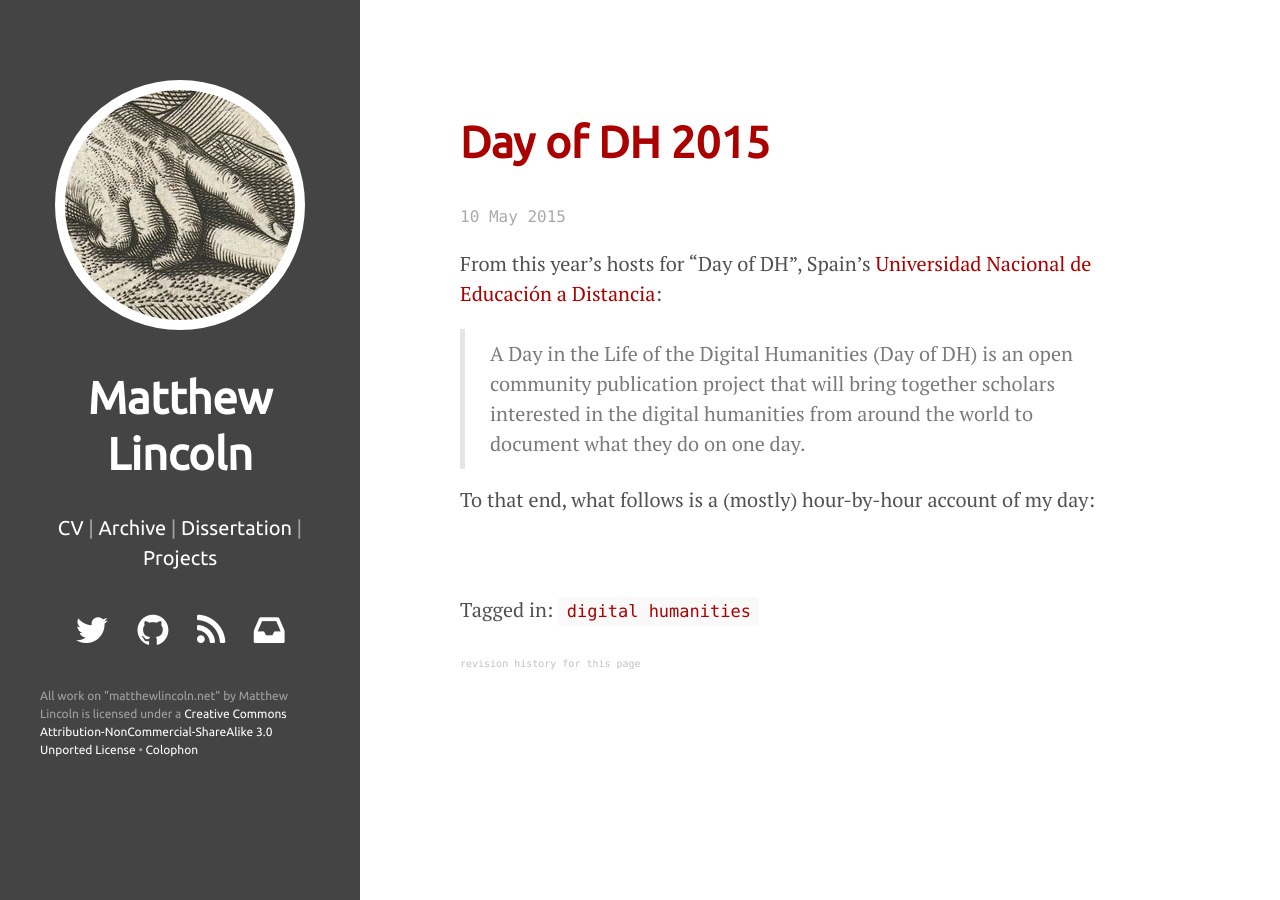
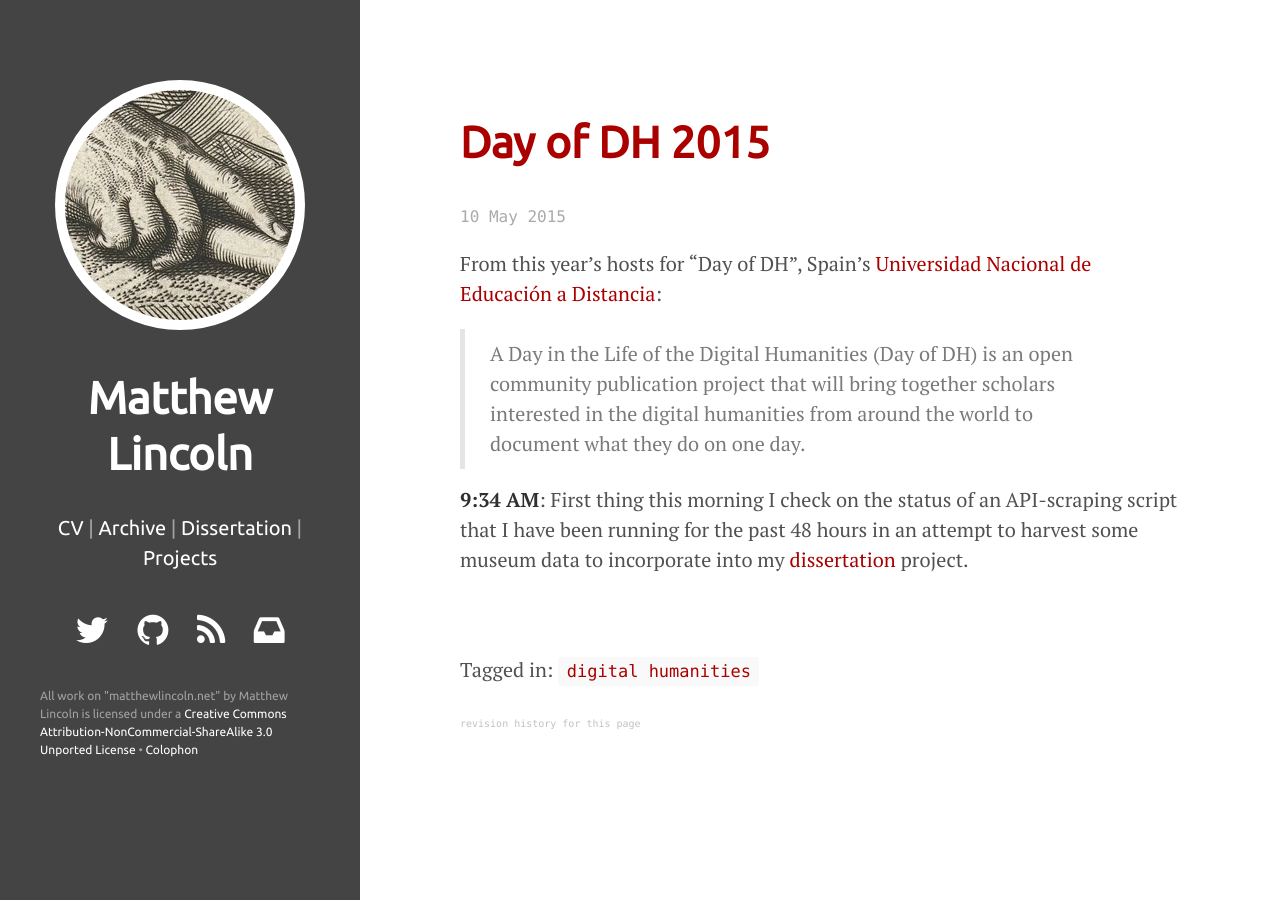
Before and after one commit to mdlincoln/mdlincoln.github.io, a Jekyll site: the page built from _posts/2015-05-19-day-of-dh-2015.md, in a window 1280 px wide. Built offline with Jekyll 4.4.1, drawn with Linux system fonts in a browser that asks for light colours; nearby versions of some CDN libraries.

Commit message:
API scraping

```diff
--- a/_posts/2015-05-19-day-of-dh-2015.md
+++ b/_posts/2015-05-19-day-of-dh-2015.md
@@ -10,4 +10,4 @@ From this year's hosts for "Day of DH", Spain's [Universidad Nacional de Educaci
 
 >A Day in the Life of the Digital Humanities (Day of DH) is an open community publication project that will bring together scholars interested in the digital humanities from around the world to document what they do on one day.
 
-To that end, what follows is a (mostly) hour-by-hour account of my day:
+**9:34 AM**: First thing this morning I check on the status of an API-scraping script that I have been running for the past 48 hours in an attempt to harvest some museum data to incorporate into my [dissertation](/dissertation) project.
```
